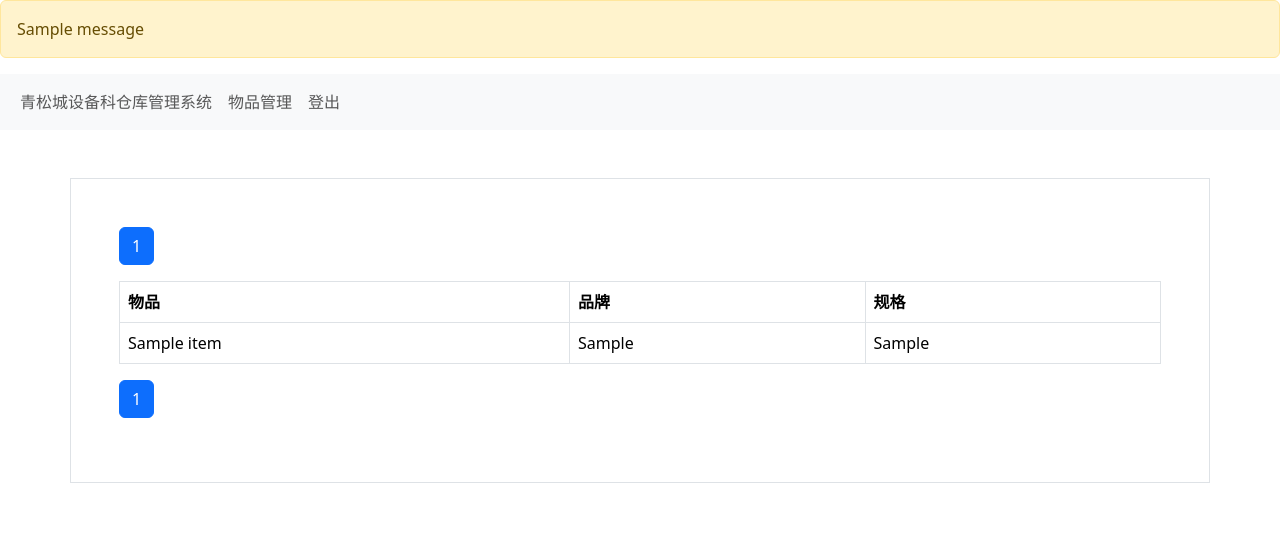
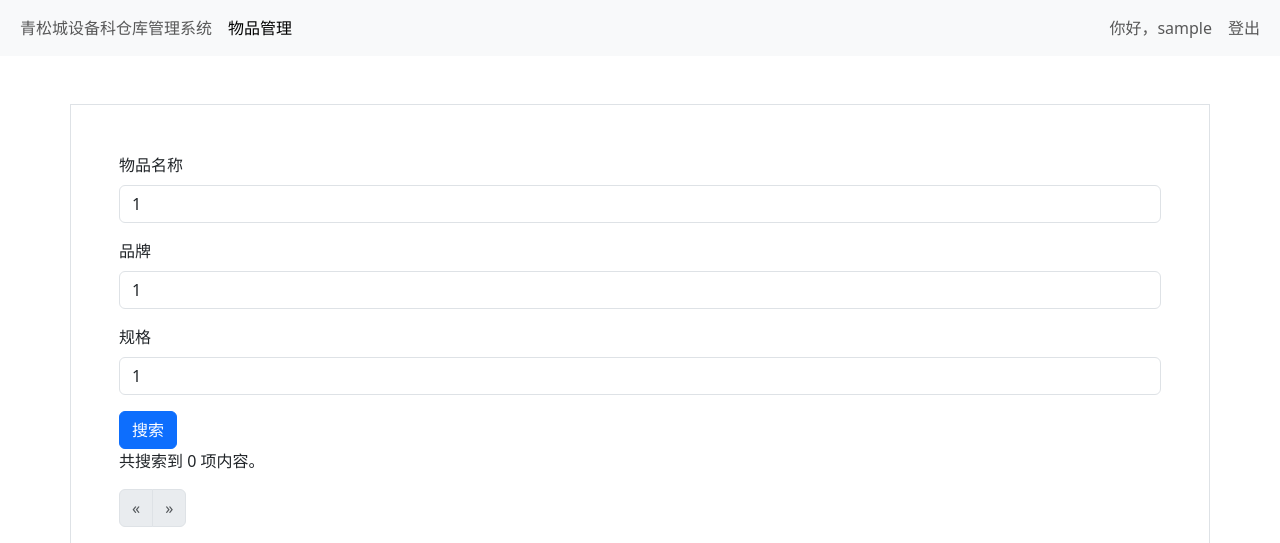
Before and after one commit to aflyhorse/pinecitywms, a Flask app: page /item in a window 1280 px wide. Shown: the top 543 px of the page. Run offline with Flask 3, Linux system fonts and the light colour scheme; a user stored in the database is signed in; tables that the repository leaves empty hold one stand-in row (values such as "Sample post"); one stand-in notice (Sample message) is shown; some libraries are stand-ins or nearby versions.

Commit message:
dev: add search bar to items

```diff
--- a/wms/__init__.py
+++ b/wms/__init__.py
@@ -11,7 +11,7 @@ app.config["SQLALCHEMY_DATABASE_URI"] = "sqlite:////" + os.path.join(
     os.path.dirname(app.root_path), os.getenv("DATABASE_FILE", "data.db")
 )
 app.config["SQLALCHEMY_TRACK_MODIFICATIONS"] = False
-app.config["SECRET_KEY"] = os.getenv("SECRET_KEY", "dev")
+app.secret_key = os.getenv("SECRET_KEY", "dev")
 app.config["BOOTSTRAP_SERVE_LOCAL"] = True
 bootstrap = Bootstrap5(app)
 login_manager = LoginManager(app)
--- a/wms/commands.py
+++ b/wms/commands.py
@@ -56,7 +56,7 @@ def forge():
     for i in range(1, 300):
         item = Item(name="占位产品" + str(i))
         db.session.add(item)
-        itemSKU = ItemSKU(item=item, brand="假冒伪劣", spec="产品" + str(i))
+        itemSKU = ItemSKU(item=item, brand="假冒伪劣", spec=f"产品{i}")
         db.session.add(itemSKU)
     db.session.commit()
     click.echo("Data forging done.")
--- a/wms/forms.py
+++ b/wms/forms.py
@@ -8,3 +8,10 @@ class LoginForm(FlaskForm):
     password = PasswordField("密码", validators=[DataRequired(), Length(1, 40)])
     remember = BooleanField("保持登录", default="checked")
     submit = SubmitField("登录")
+
+
+class ItemSearchForm(FlaskForm):
+    itemname = StringField("物品名称", render_kw={"placeholder": "物品名称"})
+    itembrand = StringField("品牌", render_kw={"placeholder": "品牌"})
+    itemspec = StringField("规格", render_kw={"placeholder": "规格"})
+    submit = SubmitField("搜索")
--- a/wms/routes.py
+++ b/wms/routes.py
@@ -1,7 +1,7 @@
 from wms import app, db
-from wms.models import User, Item
-from wms.forms import LoginForm
-from flask import render_template, request, url_for, redirect, flash
+from wms.models import User, Item, ItemSKU
+from wms.forms import LoginForm, ItemSearchForm
+from flask import render_template, request, url_for, redirect, flash, session
 from flask_login import login_required, login_user, logout_user, current_user
 from sqlalchemy import select
 
@@ -14,7 +14,7 @@ def index():
 
 @app.route("/login", methods=["GET", "POST"])
 def login():
-    form = LoginForm(request.form)
+    form = LoginForm()
     if form.validate_on_submit():
         user: User = db.session.execute(
             select(User).filter_by(username=form.username.data)
@@ -24,10 +24,10 @@ def login():
             and user.validate_password(form.password.data)
             and login_user(user, remember=form.remember.data)
         ):
-            flash("登录成功。")
+            flash("登录成功。", "success")
             return redirect(request.args.get("next") or url_for("index"))
         else:
-            flash("用户名/密码错误。")
+            flash("用户名/密码错误。", "danger")
             return redirect(url_for("login"))
     else:
         form.remember.data = True
@@ -38,7 +38,7 @@ def login():
 @login_required
 def logout():
     logout_user()
-    flash("登出成功。")
+    flash("登出成功。", "success")
     return redirect(url_for("index"))
 
 
@@ -46,11 +46,29 @@ def logout():
 @login_required
 def item():
     if current_user.is_admin:
+        form = ItemSearchForm()
+        query = select(ItemSKU).join(Item)
         page = 1
         if request.args.get("page") is not None:
             page = int(request.args.get("page"))
-        items_pag = db.paginate(select(Item), page=page)
-        return render_template("item.html.jinja", pagination=items_pag)
+        if form.is_submitted():
+            session["itemname"] = form.itemname.data
+            session["itembrand"] = form.itembrand.data
+            session["itemspec"] = form.itemspec.data
+            page = 1
+        if session.get("itemname"):
+            query = query.where(Item.name.ilike(f"%{session.get('itemname')}%"))
+            form.itemname.data = session.get("itemname")
+        if session.get("itembrand"):
+            query = query.where(ItemSKU.brand.ilike(f"%{session.get('itembrand')}%"))
+            form.itembrand.data = session.get("itembrand")
+        if session.get("itemspec"):
+            query = query.where(ItemSKU.spec.ilike(f"%{session.get('itemspec')}%"))
+            form.itemspec.data = session.get("itemspec")
+        itemskus_pag = db.paginate(query, page=page, per_page=15)
+        return render_template(
+            "item.html.jinja", itemSearchForm=form, pagination=itemskus_pag
+        )
     else:
         flash("Unauthorized Access.")
         return redirect(url_for("index"))
--- a/wms/templates/base.html.jinja
+++ b/wms/templates/base.html.jinja
@@ -1,3 +1,6 @@
+{% from 'bootstrap5/utils.html' import render_messages %}
+{% from 'bootstrap5/nav.html' import render_nav_item %}
+
 <!DOCTYPE html>
 <html lang="zh-cn">
 
@@ -13,20 +16,24 @@
 </head>
 
 <body>
-    {% for message in get_flashed_messages() %}
-    <div class="alert alert-warning fade show">{{ message }}</div>
-    {% endfor %}
+    {{ render_messages() }}
     <nav class="navbar navbar-expand-sm bg-light">
         <div class="container-fluid">
+            <div class="d-flex justify-content-start">
+                <ul class="navbar-nav">
+                    {{ render_nav_item("index", "青松城设备科仓库管理系统") }}
+                    {% if current_user.is_authenticated %}
+                    {% if user.is_admin %}
+                    {{ render_nav_item("item", "物品管理") }}
+                    {% endif %}
+                </ul>
+            </div>
+            <div class="d-flex justify-content-end"></div>
             <ul class="navbar-nav">
-                <li class="nav-item"><a class="nav-link" href="{{ url_for('index') }}">青松城设备科仓库管理系统</a></li>
-                {% if current_user.is_authenticated %}
-                {% if user.is_admin %}
-                <li class="nav-item"><a class="nav-link" href="{{ url_for('item') }}">物品管理</a></li>
-                {% endif %}
-                <li class="nav-item"><a class="nav-link" href="{{ url_for('logout') }}">登出</a></li>
-                {% endif %}
+                <li class="nav-item"><a class="nav-link">你好，{{user.nickname}}</a></li>
+                {{ render_nav_item("logout", "登出") }}
             </ul>
+            {% endif %}
         </div>
     </nav>
     {% block content %}{% endblock %}
--- a/wms/templates/item.html.jinja
+++ b/wms/templates/item.html.jinja
@@ -1,9 +1,14 @@
 {% extends 'base.html.jinja' %}
-{% import 'macros.jinja' as mc %}
+{% from 'bootstrap5/form.html' import render_form %}
+{% from 'bootstrap5/pagination.html' import render_pagination %}
 
 {% block content %}
 <div class="container p-5 my-5 border">
-    {{ mc.render_pagination(pagination, "item") }}
+    <div class="mb-3">
+        {{ render_form(itemSearchForm, form_type="inline") }}
+        共搜索到 {{pagination.total}} 项内容。
+    </div>
+    {{ render_pagination(pagination) }}
     <table class="table table-hover table-bordered">
         <thead>
             <tr>
@@ -13,19 +18,15 @@
             </tr>
         </thead>
         <tbody>
-            {% for item in pagination.items %}
+            {% for itemsku in pagination.items %}
             <tr>
-                <td rowspan={{ item.skus | length }}>{{ item.name }}</td>
-                {% for itemsku in item.skus %}
+                <td>{{ itemsku.item.name }}</td>
                 <td>{{ itemsku.brand }}</td>
                 <td>{{ itemsku.spec }}</td>
-            </tr>
-            <tr>
-                {% endfor %}
             </tr>
             {% endfor %}
         </tbody>
     </table>
-    {{ mc.render_pagination(pagination, "item") }}
+    {{ render_pagination(pagination) }}
 </div>
 {% endblock %}
```
